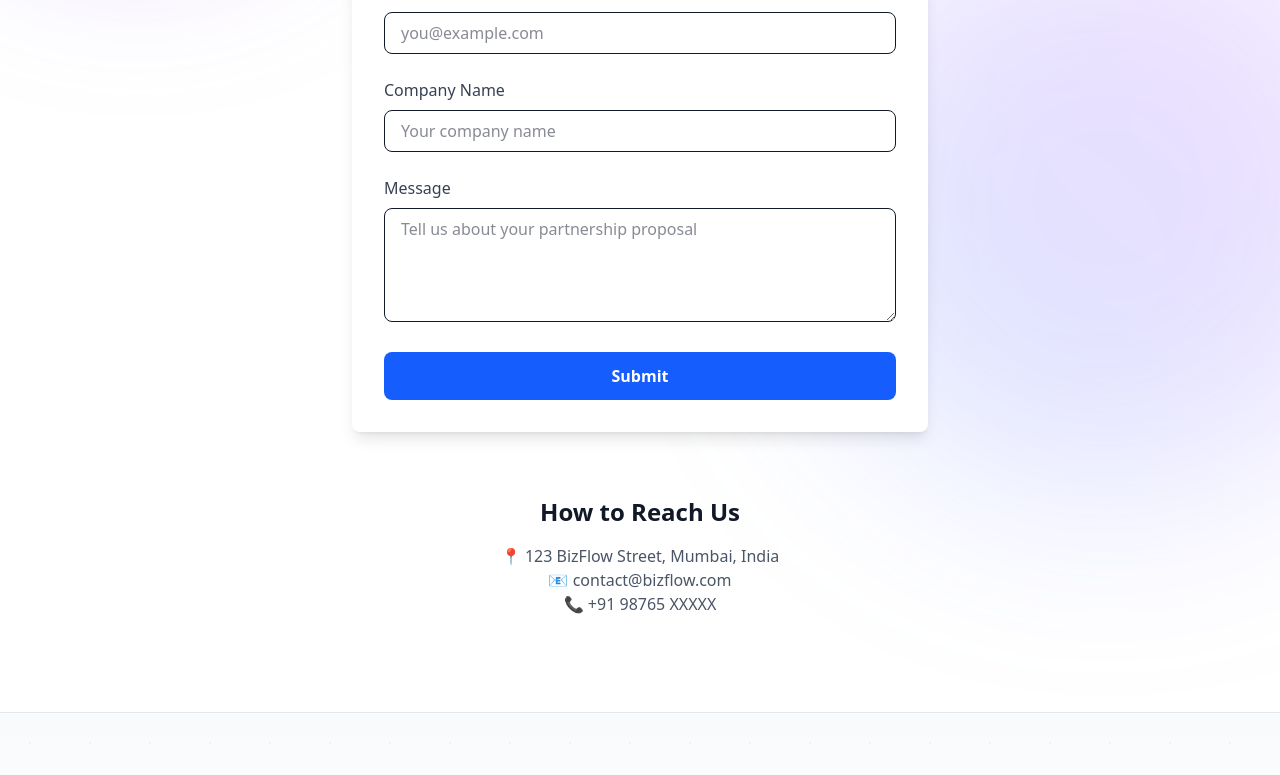
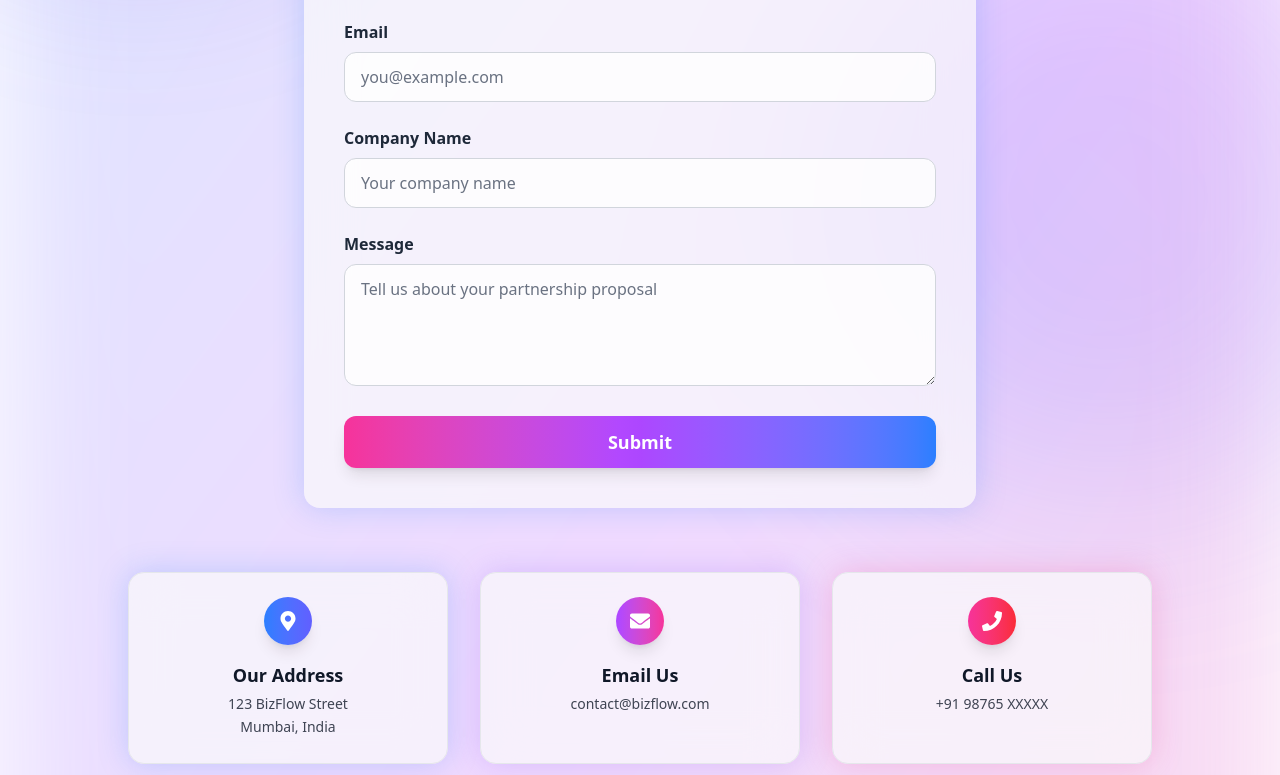
Before and after one commit to kanishka-commits/BizFlow, a React (Vite) app: page /partner in a window 1280 px wide. Shown: the part 430-1205 px from the top of the page. Built offline with nearby package versions, Linux system fonts and the light colour scheme.

Commit message:
redesigned whole partner form in light and dark mode

```diff
--- a/src/pages/Partner.jsx
+++ b/src/pages/Partner.jsx
@@ -1,19 +1,53 @@
-import React,{useEffect, useState} from "react";
-import { motion,  AnimatePresence } from "framer-motion";
+import React, { useEffect, useState } from "react";
+import { motion , AnimatePresence } from "framer-motion";
 import { fadeIn, textVariant } from "../utils/motion";
+import { useTheme } from "../context/ThemeContext";
+import { FaCheckCircle } from "react-icons/fa";
+import { FaMapMarkerAlt, FaEnvelope, FaPhone } from "react-icons/fa";
+
 
 
 const Partner = () => {
   const [showPopup, setShowPopup] = useState(false);
+  const { isDarkMode } = useTheme();
+
+  // Form state
+  const [formData, setFormData] = useState({
+    name: "",
+    email: "",
+    company: "",
+    message: "",
+  });
 
   useEffect(() => {
     window.scrollTo(0, 0);
   }, []);
 
+  // Handle input change
+  const handleChange = (e) => {
+    const { name, value } = e.target;
+    setFormData((prev) => ({
+      ...prev,
+      [name]: value,
+    }));
+  };
+
+  // Handle form submit
   const handleSubmit = (e) => {
     e.preventDefault();
+
+    console.log("Form Submitted ✅", formData); // you can replace with API call
     setShowPopup(true);
-    setTimeout(() => setShowPopup(false), 3000); // hide after 3s
+
+    // reset form after submit
+    setFormData({
+      name: "",
+      email: "",
+      company: "",
+      message: "",
+    });
+
+    setTimeout(() => setShowPopup(false), 3000); // hide popup after 3s
   };
 
   return (
@@ -23,97 +57,256 @@ const Partner = () => {
       animate="show"
       className="pt-32 max-w-7xl mx-auto px-4 pb-24"
     >
+      {/* Background Gradient Glow */}
+      <div className="absolute inset-0 bg-gradient-to-br from-blue-500 via-purple-500 to-pink-500 opacity-20 blur-3xl -z-10" />
+
       <motion.h1
         variants={textVariant(0.3)}
-        className="text-4xl font-bold text-center mb-4"
+        className="text-5xl font-extrabold text-center mb-6 bg-gradient-to-r from-blue-400 via-purple-500 to-pink-500 bg-clip-text text-transparent"
       >
         Become a Partner
       </motion.h1>
 
       <motion.p
         variants={fadeIn("up", 0.4)}
-        className="text-lg text-gray-600 text-center max-w-2xl mx-auto mb-10"
+        className={`text-lg text-center max-w-2xl mx-auto mb-12
+          ${isDarkMode ? "text-gray-300" : "text-gray-700"}`}
       >
-        Join hands with us to grow together. Fill out the form below, and our team will reach out soon!
+        Join hands with us to grow together. Fill out the form below, and our
+        team will reach out soon!
       </motion.p>
+
+      {/* Form */}
       <motion.form
         onSubmit={handleSubmit}
         variants={fadeIn("up", 0.5)}
-        className="bg-white shadow-lg rounded-lg p-8 max-w-xl mx-auto space-y-6"
+        className={`backdrop-blur-xl rounded-2xl p-10 max-w-2xl mx-auto space-y-6
+          ${
+            isDarkMode
+              ? "bg-white/5 text-white border-white/10 shadow-[0_8px_32px_rgba(0,0,0,0.5)]"
+              : "bg-gray-50/70 text-gray-900 border-transparent shadow-[0_0_30px_rgba(59,130,246,0.25)]"
+          }`}
       >
+        {/* Name */}
         <div>
-          <label className="block text-gray-700 font-medium mb-2">Name</label>
+          <label
+            className={`block font-semibold mb-2 ${
+              isDarkMode ? "text-gray-200" : "text-gray-800"
+            }`}
+          >
+            Name
+          </label>
           <input
             type="text"
+            name="name"
+            value={formData.name}
+            onChange={handleChange}
             placeholder="Your full name"
-            className="w-full px-4 py-2 border rounded-lg focus:ring focus:ring-blue-300 outline-none"
+            className={`w-full px-4 py-3 rounded-xl border focus:outline-none focus:ring-2
+              ${
+                isDarkMode
+                  ? "border-white/20 bg-gray-900/40 text-white placeholder-gray-300 focus:ring-pink-400"
+                  : "border-gray-300 bg-white/80 text-gray-800 placeholder-gray-500 focus:ring-pink-400"
+              }`}
             required
           />
         </div>
 
+        {/* Email */}
         <div>
-          <label className="block text-gray-700 font-medium mb-2">Email</label>
+          <label
+            className={`block font-semibold mb-2 ${
+              isDarkMode ? "text-gray-200" : "text-gray-800"
+            }`}
+          >
+            Email
+          </label>
           <input
             type="email"
+            name="email"
+            value={formData.email}
+            onChange={handleChange}
             placeholder="you@example.com"
-            className="w-full px-4 py-2 border rounded-lg focus:ring focus:ring-blue-300 outline-none"
+            className={`w-full px-4 py-3 rounded-xl border focus:outline-none focus:ring-2
+              ${
+                isDarkMode
+                  ? "border-white/20 bg-gray-900/40 text-white placeholder-gray-300 focus:ring-purple-400"
+                  : "border-gray-300 bg-white/80 text-gray-800 placeholder-gray-500 focus:ring-purple-400"
+              }`}
             required
           />
         </div>
 
+        {/* Company */}
         <div>
-          <label className="block text-gray-700 font-medium mb-2">Company Name</label>
+          <label
+            className={`block font-semibold mb-2 ${
+              isDarkMode ? "text-gray-200" : "text-gray-800"
+            }`}
+          >
+            Company Name
+          </label>
           <input
             type="text"
+            name="company"
+            value={formData.company}
+            onChange={handleChange}
             placeholder="Your company name"
-            className="w-full px-4 py-2 border rounded-lg focus:ring focus:ring-blue-300 outline-none"
+            className={`w-full px-4 py-3 rounded-xl border focus:outline-none focus:ring-2
+              ${
+                isDarkMode
+                  ? "border-white/20 bg-gray-900/40 text-white placeholder-gray-300 focus:ring-blue-400"
+                  : "border-gray-300 bg-white/80 text-gray-800 placeholder-gray-500 focus:ring-blue-400"
+              }`}
           />
         </div>
 
+        {/* Message */}
         <div>
-          <label className="block text-gray-700 font-medium mb-2">Message</label>
+          <label
+            className={`block font-semibold mb-2 ${
+              isDarkMode ? "text-gray-200" : "text-gray-800"
+            }`}
+          >
+            Message
+          </label>
           <textarea
+            name="message"
+            value={formData.message}
+            onChange={handleChange}
             placeholder="Tell us about your partnership proposal"
-            className="w-full px-4 py-2 border rounded-lg focus:ring focus:ring-blue-300 outline-none"
             rows="4"
+            className={`w-full px-4 py-3 rounded-xl border focus:outline-none focus:ring-2
+              ${
+                isDarkMode
+                  ? "border-white/20 bg-gray-900/40 text-white placeholder-gray-300 focus:ring-indigo-400"
+                  : "border-gray-300 bg-white/80 text-gray-800 placeholder-gray-500 focus:ring-indigo-400"
+              }`}
           />
         </div>
-         {/* Popup Above Submit Button */}
-        <AnimatePresence>
-          {showPopup && (
-            <motion.div
-              initial={{ opacity: 0, y: 10 }}
-              animate={{ opacity: 1, y: 0 }}
-              exit={{ opacity: 0, y: 10 }}
-              transition={{ duration: 0.3 }}
-              className="bg-green-500 text-white px-4 py-2 rounded-lg shadow-lg text-center"
-            >
-              ✅ Message Sent!
-            </motion.div>
-          )}
-        </AnimatePresence>
 
-        <motion.button
+        {/* Submit Button */}
+        <button
           type="submit"
-          whileHover={{ scale: 1.05 }}
-          whileTap={{ scale: 0.95 }}
-          className="w-full bg-blue-600 text-white py-3 rounded-lg font-semibold hover:bg-blue-700 transition"
+          className="w-full py-3 rounded-xl font-semibold text-lg
+          bg-gradient-to-r from-pink-500 via-purple-500 to-blue-500
+          text-white shadow-lg hover:opacity-90 transition-all"
         >
           Submit
-        </motion.button>
+        </button>
       </motion.form>
+      {/* Contact Info Cards */}
 
-      <motion.div
-        variants={fadeIn("up", 0.6)}
-        className="mt-16 text-center"
-      >
-        <h2 className="text-2xl font-bold mb-4">How to Reach Us</h2>
-        <p className="text-gray-600">📍 123 BizFlow Street, Mumbai, India</p>
-        <p className="text-gray-600">📧 contact@bizflow.com</p>
-        <p className="text-gray-600">📞 +91 98765 XXXXX</p>
-      </motion.div>
+
+
+
+{/* Contact Info Cards */}
+<div className="grid grid-cols-1 md:grid-cols-3 gap-8 mt-16 max-w-5xl mx-auto">
+  {/* Address Card */}
+  <motion.div
+    whileHover={{ scale: 1.05 }}
+    transition={{ type: "spring", stiffness: 200 }}
+    className={`group rounded-2xl p-6 backdrop-blur-xl
+      flex flex-col items-center text-center cursor-pointer
+      ${
+        isDarkMode
+          ? "bg-white/5 border border-white/10 shadow-[0_8px_32px_rgba(0,0,0,0.5)] text-white"
+          : "bg-gray-50/70 border border-gray-200 shadow-[0_0_30px_rgba(59,130,246,0.25)] text-gray-900"
+      }`}
+  >
+    <motion.div
+      whileHover={{ scale: 1.3, rotate: 10 }}
+      transition={{ type: "spring", stiffness: 300 }}
+      className="flex items-center justify-center w-12 h-12 rounded-full
+                 bg-gradient-to-r from-blue-500 to-indigo-500 shadow-lg mb-4
+                 group-hover:shadow-[0_0_20px_rgba(59,130,246,0.7)]"
+    >
+      <FaMapMarkerAlt className="text-white text-xl" />
+    </motion.div>
+    <h3 className="text-lg font-semibold mb-1">Our Address</h3>
+    <p className="text-sm opacity-80 leading-relaxed">
+      123 BizFlow Street <br /> Mumbai, India
+    </p>
+  </motion.div>
+
+  {/* Email Card */}
+  <motion.div
+    whileHover={{ scale: 1.05 }}
+    transition={{ type: "spring", stiffness: 200 }}
+    className={`group rounded-2xl p-6 backdrop-blur-xl
+      flex flex-col items-center text-center cursor-pointer
+      ${
+        isDarkMode
+          ? "bg-white/5 border border-white/10 shadow-[0_8px_32px_rgba(0,0,0,0.5)] text-white"
+          : "bg-gray-50/70 border border-gray-200 shadow-[0_0_30px_rgba(139,92,246,0.25)] text-gray-900"
+      }`}
+  >
+    <motion.div
+      whileHover={{ scale: 1.3, rotate: -10 }}
+      transition={{ type: "spring", stiffness: 300 }}
+      className="flex items-center justify-center w-12 h-12 rounded-full
+                 bg-gradient-to-r from-purple-500 to-pink-500 shadow-lg mb-4
+                 group-hover:shadow-[0_0_20px_rgba(147,51,234,0.7)]"
+    >
+      <FaEnvelope className="text-white text-xl" />
+    </motion.div>
+    <h3 className="text-lg font-semibold mb-1">Email Us</h3>
+    <p className="text-sm opacity-80 leading-relaxed">contact@bizflow.com</p>
+  </motion.div>
+
+  {/* Phone Card */}
+  <motion.div
+    whileHover={{ scale: 1.05 }}
+    transition={{ type: "spring", stiffness: 200 }}
+    className={`group rounded-2xl p-6 backdrop-blur-xl
+      flex flex-col items-center text-center cursor-pointer
+      ${
+        isDarkMode
+          ? "bg-white/5 border border-white/10 shadow-[0_8px_32px_rgba(0,0,0,0.5)] text-white"
+          : "bg-gray-50/70 border border-gray-200 shadow-[0_0_30px_rgba(236,72,153,0.25)] text-gray-900"
+      }`}
+  >
+    <motion.div
+      whileHover={{ scale: 1.3, rotate: 5 }}
+      transition={{ type: "spring", stiffness: 300 }}
+      className="flex items-center justify-center w-12 h-12 rounded-full
+                 bg-gradient-to-r from-pink-500 to-red-500 shadow-lg mb-4
+                 group-hover:shadow-[0_0_20px_rgba(236,72,153,0.7)]"
+    >
+      <FaPhone className="text-white text-xl" />
+    </motion.div>
+    <h3 className="text-lg font-semibold mb-1">Call Us</h3>
+    <p className="text-sm opacity-80 leading-relaxed">+91 98765 XXXXX</p>
+  </motion.div>
+</div>
+
+
+
+      {/* Success Popup */}
+      <AnimatePresence>
+        {showPopup && (
+          <motion.div
+            initial={{ opacity: 0, y: -30 }}
+            animate={{ opacity: 1, y: 0 }}
+            exit={{ opacity: 0, y: -30 }}
+            transition={{ duration: 0.6 }}
+            className="fixed top-6 left-1/2 -translate-x-1/2 bg-green-500 text-white px-6 py-3 rounded-lg shadow-lg z-[9999]"
+          >
+            <FaCheckCircle className="text-white text-xl" />
+      <span>Your request has been submitted!</span>
+          </motion.div>
+        )}
+      </AnimatePresence>
     </motion.section>
   );
 };
 
 export default Partner;
+
+
+
+
+
+
+
+// >📍 123 BizFlow Street, Mumbai, India</p> <p className="text-gray-600">📧 contact@bizflow.com</p> <p className="text-gray-600">📞 +91 98765 XXXXX</p> </motion.div>
```
